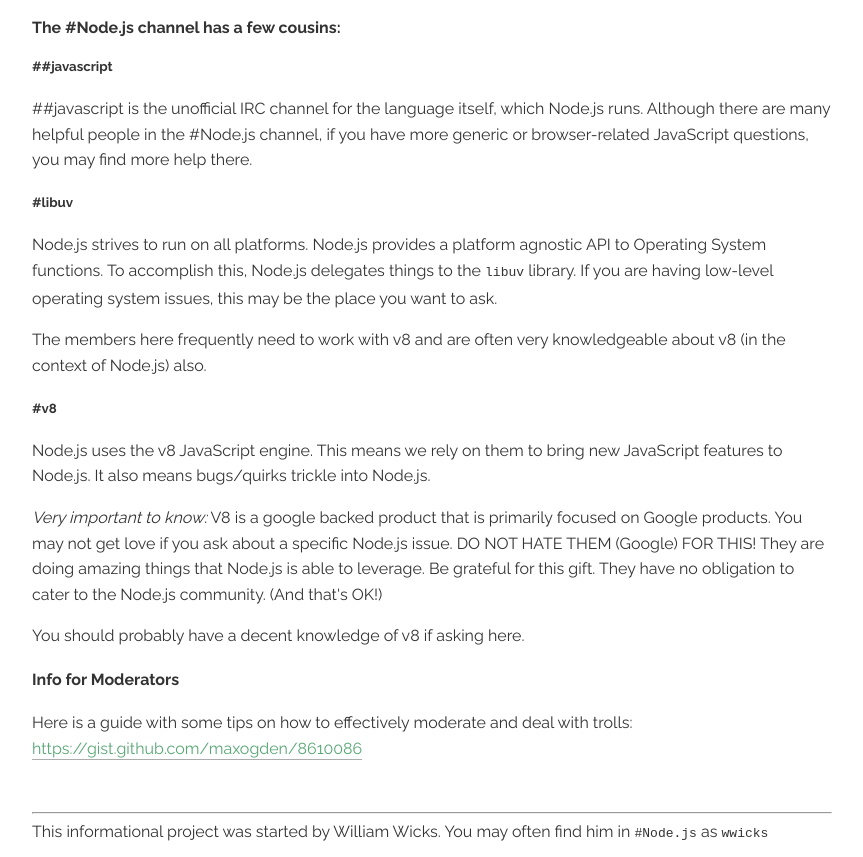
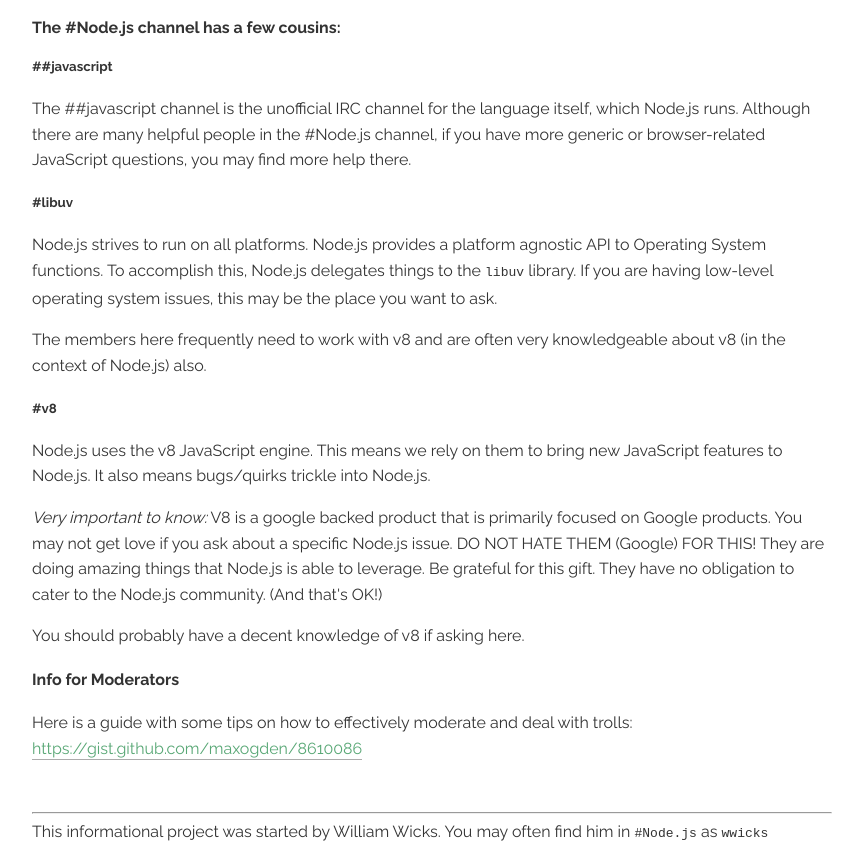
Before and after one commit to williamkapke/nodeirc, a website: page index.html in a window 1280 px wide. Shown: the part 3004-3861 px from the top of the page, without its empty margins (208-1071 px from the left). Drawn offline with Linux system fonts and the light colour scheme.

Commit message:
copy #8 to README with slight modification and run build

```diff
--- a/index.html
+++ b/index.html
@@ -170,7 +170,7 @@
 detail. You may get more love in <code>#libuv</code> or <code>#v8</code>.</p>
 <h4>The #Node.js channel has a few cousins:</h4>
 <h5>##javascript</h5>
-<p>##javascript is the unofficial IRC channel for the language itself, which Node.js runs.
+<p>The ##javascript channel is the unofficial IRC channel for the language itself, which Node.js runs.
 Although there are many helpful people in the #Node.js channel, if you have more generic
 or browser-related JavaScript questions, you may find more help there.</p>
 <h5>#libuv</h5>
```
Also changed, not shown: README.md.
